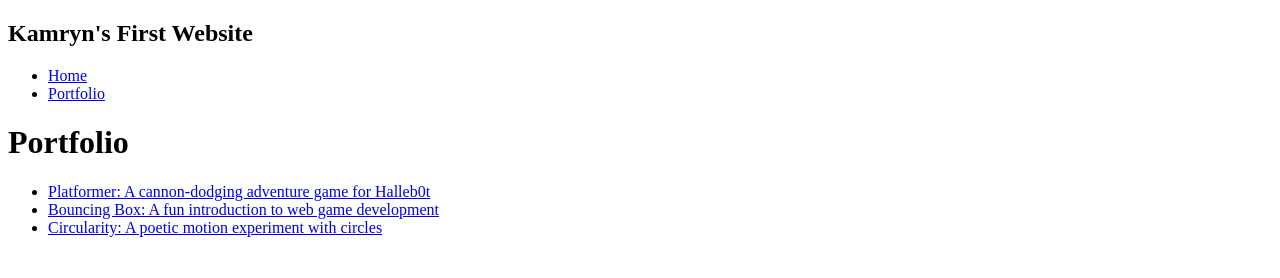
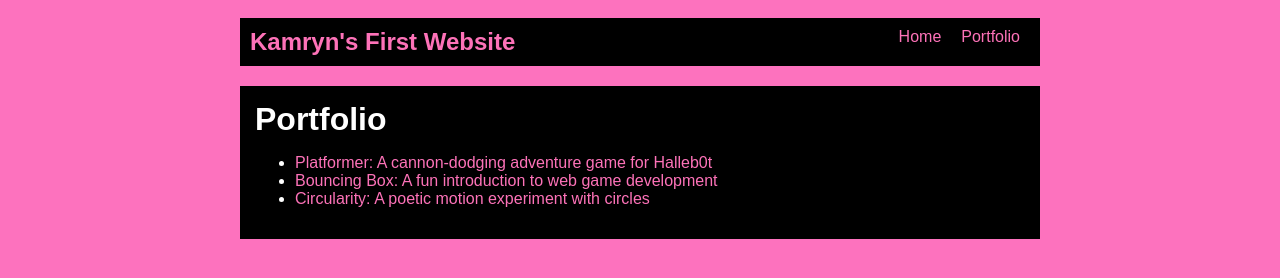
Before and after one commit to KandyKamryn/KandyKamryn.github.io, a plain HTML site: page portfolio.html in a window 1280 px wide. Drawn offline with Linux system fonts and the light colour scheme.

Commit message:
add index.html and css files

```diff
--- a/portfolio.html
+++ b/portfolio.html
@@ -2,6 +2,7 @@
 <html>
     <head>
         <title>My First Website</title>
+        <link rel="stylesheet" href="style.css" />
     </head>
 
     <body>
--- a/style.css
+++ b/style.css
@@ -75,3 +75,8 @@ main {
 h2, h3 {
     margin: 0px;
 }
+
+/* Portfolio styles */
+.content h1 {
+    color: rgb(255, 255, 255);
+}
```
